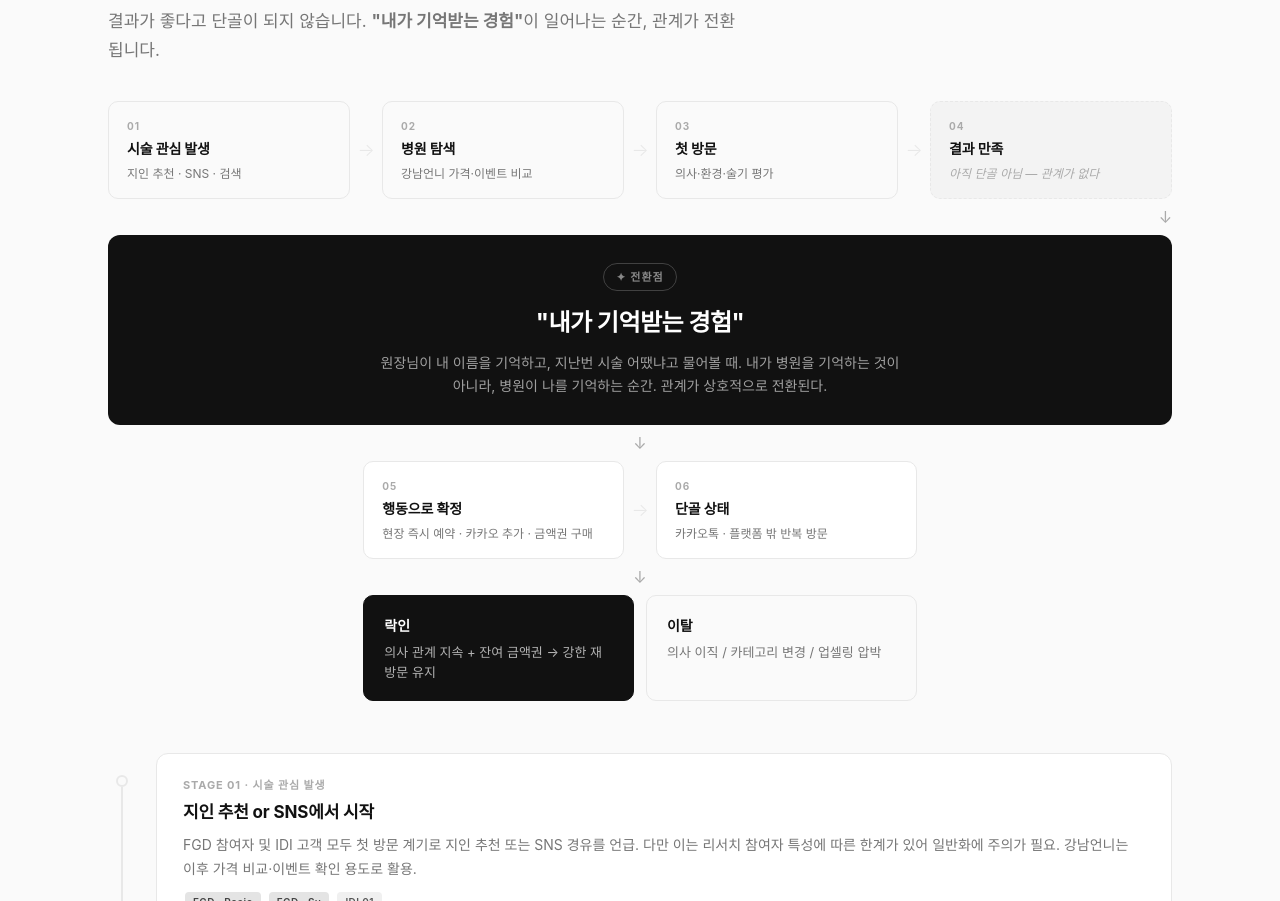
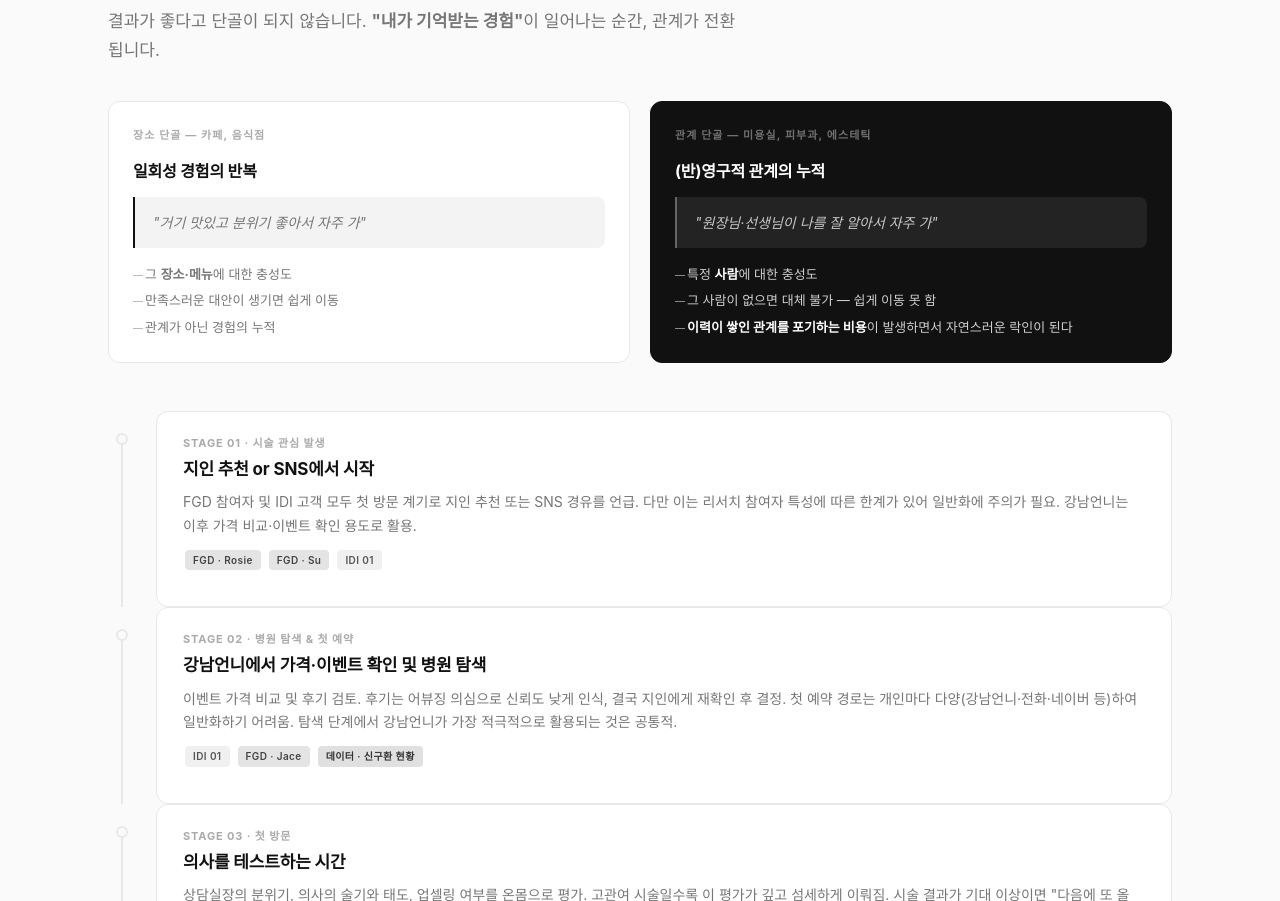
Before and after one commit to kaelinkim/srsu-insights, a plain HTML site: page index.html in a window 1280 px wide. Shown: the part 2119-3020 px from the top of the page. Drawn offline with nearby package versions, Linux system fonts and the light colour scheme.

Commit message:
Replace viz flowchart with 장소단골 vs 관계단골 intro in journey section

```diff
--- a/index.html
+++ b/index.html
@@ -546,69 +546,27 @@ hr.div{border:none;border-top:1px solid var(--border);margin:24px 0}
       <p class="lead">결과가 좋다고 단골이 되지 않습니다. <strong>"내가 기억받는 경험"</strong>이 일어나는 순간, 관계가 전환됩니다.</p>
     </div>
 
-    <div class="viz">
-      <!-- Row 1: Pre-pivot -->
-      <div class="viz-row r4">
-        <div class="viz-card muted">
-          <span class="viz-step">01</span>
-          <span class="viz-title">시술 관심 발생</span>
-          <span class="viz-sub">지인 추천 · SNS · 검색</span>
-        </div>
-        <div class="viz-harr">→</div>
-        <div class="viz-card muted">
-          <span class="viz-step">02</span>
-          <span class="viz-title">병원 탐색</span>
-          <span class="viz-sub">강남언니 가격·이벤트 비교</span>
-        </div>
-        <div class="viz-harr">→</div>
-        <div class="viz-card muted">
-          <span class="viz-step">03</span>
-          <span class="viz-title">첫 방문</span>
-          <span class="viz-sub">의사·환경·술기 평가</span>
-        </div>
-        <div class="viz-harr">→</div>
-        <div class="viz-card warn">
-          <span class="viz-step">04</span>
-          <span class="viz-title">결과 만족</span>
-          <span class="viz-sub warn">아직 단골 아님 — 관계가 없다</span>
-        </div>
+    <!-- 단골 유형 비교 -->
+    <div class="g2" style="margin-bottom:48px">
+      <div class="card">
+        <div style="font-size:11px;font-weight:700;text-transform:uppercase;letter-spacing:.1em;color:var(--t3);margin-bottom:14px">장소 단골 — 카페, 음식점</div>
+        <div style="font-size:16px;font-weight:700;margin-bottom:12px;letter-spacing:-.01em">일회성 경험의 반복</div>
+        <div class="quote" style="margin-top:0;margin-bottom:16px"><p>"거기 맛있고 분위기 좋아서 자주 가"</p></div>
+        <ul class="mlist">
+          <li>그 <strong>장소·메뉴</strong>에 대한 충성도</li>
+          <li>만족스러운 대안이 생기면 쉽게 이동</li>
+          <li>관계가 아닌 경험의 누적</li>
+        </ul>
       </div>
-      <!-- Down-right arrow -->
-      <div class="viz-darr right">↓</div>
-      <!-- Pivot -->
-      <div class="viz-pivot">
-        <span class="viz-pivot-badge">✦ 전환점</span>
-        <span class="viz-pivot-title">"내가 기억받는 경험"</span>
-        <span class="viz-pivot-sub">원장님이 내 이름을 기억하고, 지난번 시술 어땠냐고 물어볼 때. 내가 병원을 기억하는 것이 아니라, 병원이 나를 기억하는 순간. 관계가 상호적으로 전환된다.</span>
-      </div>
-      <!-- Down-center arrow -->
-      <div class="viz-darr center">↓</div>
-      <!-- Row 2: Post-pivot -->
-      <div class="viz-row r2">
-        <div class="viz-card">
-          <span class="viz-step">05</span>
-          <span class="viz-title">행동으로 확정</span>
-          <span class="viz-sub">현장 즉시 예약 · 카카오 추가 · 금액권 구매</span>
-        </div>
-        <div class="viz-harr">→</div>
-        <div class="viz-card">
-          <span class="viz-step">06</span>
-          <span class="viz-title">단골 상태</span>
-          <span class="viz-sub">카카오톡 · 플랫폼 밖 반복 방문</span>
-        </div>
-      </div>
-      <!-- Fork arrow -->
-      <div class="viz-darr center">↓</div>
-      <!-- Fork -->
-      <div class="viz-fork">
-        <div class="viz-fbox lock">
-          <h5>락인</h5>
-          <p>의사 관계 지속 + 잔여 금액권 → 강한 재방문 유지</p>
-        </div>
-        <div class="viz-fbox">
-          <h5>이탈</h5>
-          <p>의사 이직 / 카테고리 변경 / 업셀링 압박</p>
-        </div>
+      <div class="card" style="border-color:var(--t1);background:var(--t1)">
+        <div style="font-size:11px;font-weight:700;text-transform:uppercase;letter-spacing:.1em;color:rgba(255,255,255,.4);margin-bottom:14px">관계 단골 — 미용실, 피부과, 에스테틱</div>
+        <div style="font-size:16px;font-weight:700;margin-bottom:12px;letter-spacing:-.01em;color:#fff">(반)영구적 관계의 누적</div>
+        <div class="quote" style="margin-top:0;margin-bottom:16px;border-left-color:rgba(255,255,255,.3);background:rgba(255,255,255,.08)"><p style="color:rgba(255,255,255,.75)">"원장님·선생님이 나를 잘 알아서 자주 가"</p></div>
+        <ul class="mlist">
+          <li style="color:rgba(255,255,255,.8)">특정 <strong style="color:#fff">사람</strong>에 대한 충성도</li>
+          <li style="color:rgba(255,255,255,.8)">그 사람이 없으면 대체 불가 — 쉽게 이동 못 함</li>
+          <li style="color:rgba(255,255,255,.8)"><strong style="color:#fff">이력이 쌓인 관계를 포기하는 비용</strong>이 발생하면서 자연스러운 락인이 된다</li>
+        </ul>
       </div>
     </div>
 
```
